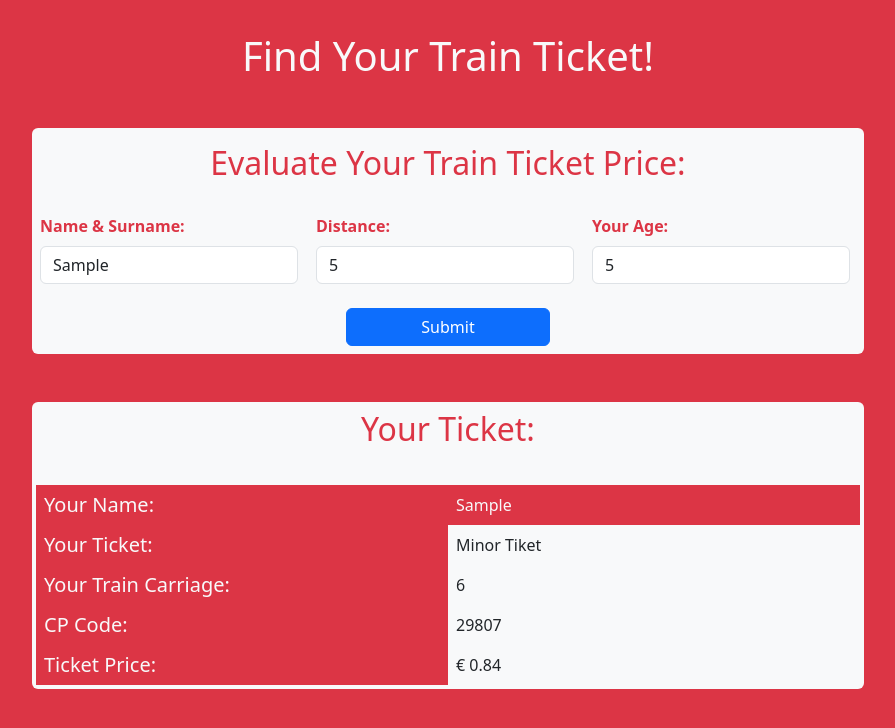
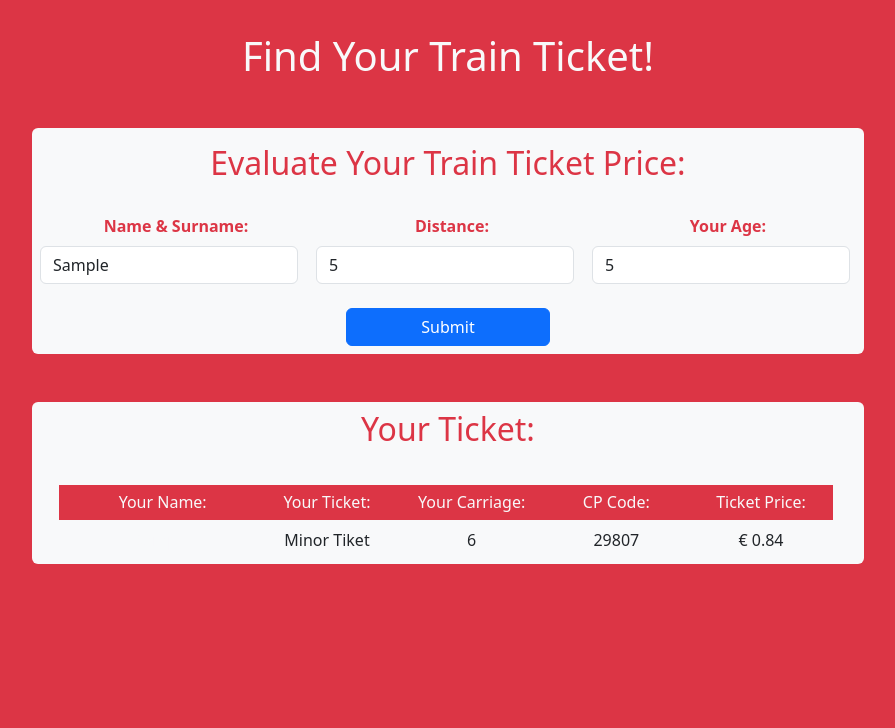
Before and after one commit to Alice-Rossi-03/js-biglietto-treno-form, a plain HTML site: page index.html in a window 1280 px wide. Both pictures are taken after typing "Sample", "5", "5" into the empty fields and a click on the button "Submit". Shown: the whole page, without its empty margins (192-1087 px from the left). Drawn offline with nearby package versions, Linux system fonts and the light colour scheme.

Commit message:
fix (style) /fixed-layout

```diff
--- a/assets/style/style.css
+++ b/assets/style/style.css
@@ -12,10 +12,11 @@
     font-weight: bolder;
 }
 
-.rounded-bottom{
-    border-radius: 1;
+
+.row>*{
+    padding: 0;
 }
 
-.rounded-top{
-    border-radius: 1;
+.margin-right{
+    margin-right: 1em;
 }
--- a/index.html
+++ b/index.html
@@ -19,7 +19,7 @@
             <div class="bg-light rounded p-2">
                 <h2 class="text-capitalize text-center text-danger p-2 mb-4">Evaluate your train ticket price:</h2>
 
-                <div class="d-flex gap-1">
+                <div class="d-flex gap-1 text-center">
 
                     <div class="col-4">
                         <label for="clientName" class="form-label text-danger fontBold">Name & Surname:</label>
@@ -47,29 +47,42 @@
             <div class="bg-light rounded">
                 <h2 id="h2Title" class="text-capitalize text-center text-danger p-2 mb-4 mt-5 d-none">Your Ticket:</h2>
 
-                <div id="divContainer" class="d-none p-1">
-                    <div class="d-flex">
-                        <h5 class="w-50 text-capitalize bg-danger text-light p-2 m-0">Your Name:</h5>
-                        <div id="nameSurname-value" class="w-50 text-capitalize bg-danger text-light p-2"></div>
-                    </div>
-                    <div>
-                        <div class="d-flex">
-                            <h5 class="w-50 text-capitalize bg-danger text-light p-2 m-0">Your Ticket:</h5>
-                            <div id="ticket-classification" class="w-50 text-capitalize p-2"></div>
+                <div id="divContainer" class="d-none p-1 margin-right">
+
+                    <div class="row text-center justify-content-center">
+                        <div class="col-3">
+                            <h6 class="text-capitalize bg-danger text-light p-2 m-0">Your Name:</h6>
+                            <div id="nameSurname-value" class="text-capitalize text-light p-2"></div>
                         </div>
-                        <div class="d-flex">
-                            <h5 class="w-50 text-capitalize bg-danger text-light p-2 m-0">Your Train Carriage:</h5>
-                            <div id="train-carriage" class="w-50 text-capitalize p-2"></div>
-                        </div>
-                        <div class="d-flex">
-                            <h5 class="w-50 text-capitalize bg-danger text-light p-2 m-0">CP Code:</h5>
-                            <div id="cp-code" class="w-50 text-capitalize p-2"></div>
-                        </div>
-                        <div class="d-flex">
-                            <h5 class="w-50 text-capitalize bg-danger text-light p-2 m-0">Ticket Price:</h5>
-                            <div id="ticket-price" class="w-50 text-capitalize p-2"></div>
+
+                        <div class="col-8 p">
+                            <div class="row">
+
+                                <div class="col-3">
+                                    <h6 class="text-capitalize bg-danger text-light p-2 m-0">Your Ticket:</h6>
+                                    <div id="ticket-classification" class="text-capitalize p-2"></div>
+                                </div>
+
+                                <div class="col-3">
+                                    <h6 class="text-capitalize bg-danger text-light p-2 m-0">Your Carriage:</h6>
+                                    <div id="train-carriage" class="text-capitalize p-2"></div>
+                                </div>
+
+                                <div class="col-3">
+                                    <h6 class="text-capitalize bg-danger text-light p-2 m-0">CP Code:</h6>
+                                    <div id="cp-code" class="text-capitalize p-2"></div>
+                                </div>
+
+                                <div class="col-3">
+                                    <h6 class="text-capitalize bg-danger text-light p-2 m-0">Ticket Price:</h6>
+                                    <div id="ticket-price" class="text-capitalize p-2"></div>
+                                </div>
+
+                            </div>
                         </div>
                     </div>
+
+
                 </div>
             </div>
 
```
